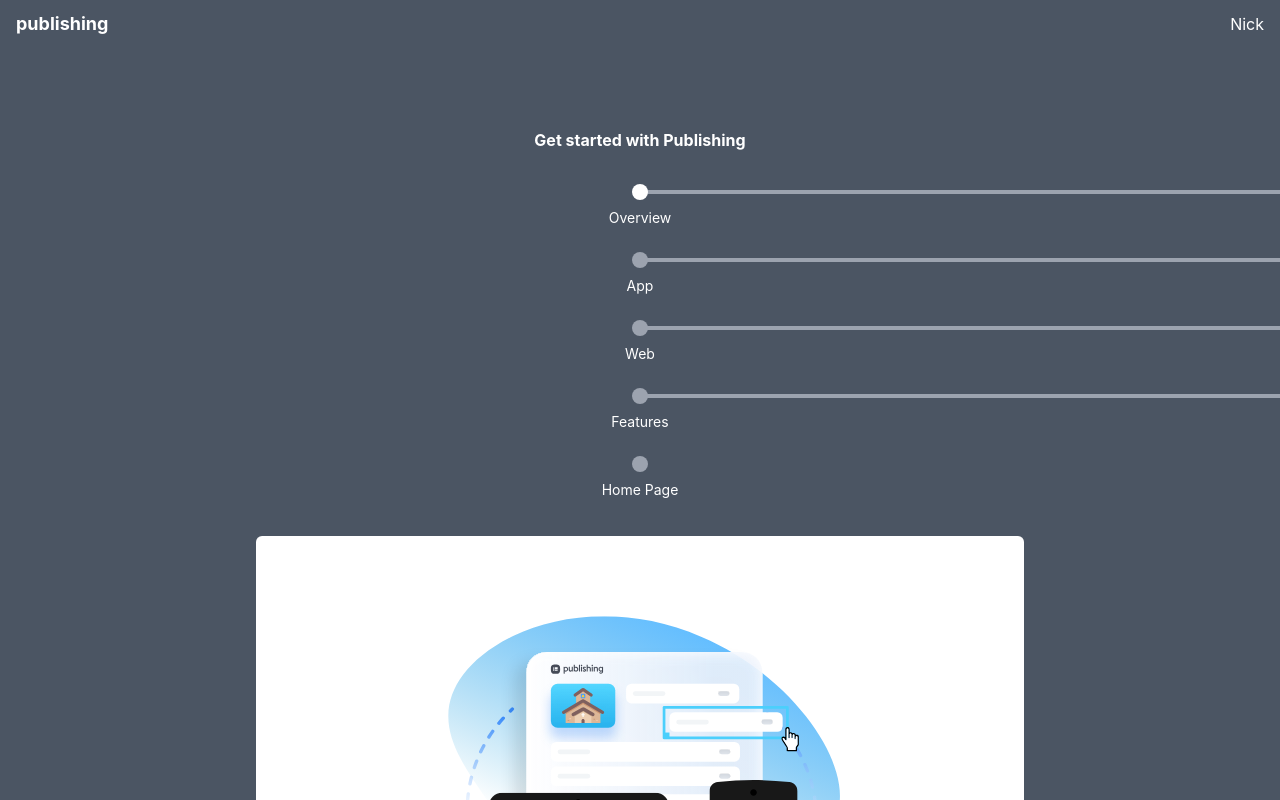
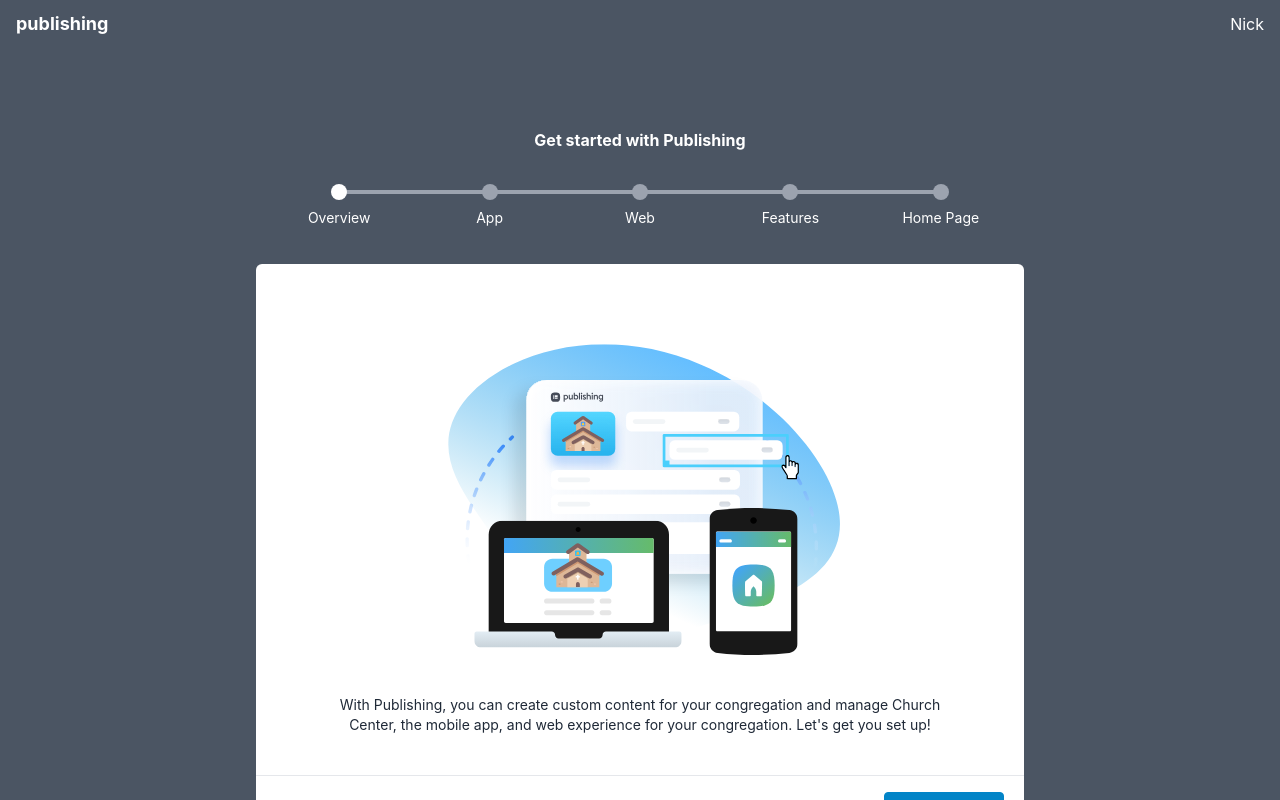
Before and after one commit to morganick/playground-zip-list, a React (Vite) app: page / in a window 1280 px wide. Shown: the top 800 px of the page. Built offline with nearby package versions, Linux system fonts and the light colour scheme.

Commit message:
Tailwind purge was killing the dynamic columns

```diff
--- a/src/components/onboarding/Navigation.tsx
+++ b/src/components/onboarding/Navigation.tsx
@@ -9,8 +9,10 @@ type Props = {
 function Navigation({listData} : Props) {
   const list = ZipList.toList(listData);
   const currItem = ZipList.getCurr(listData);
+  const gridColsStyle = { gridTemplateColumns: `repeat(${list.length}, 1fr)`};
+
   return(
-      <ul className={`my-5 mx-4 list-none grid gap-4 grid-cols-${list.length}`}>
+      <ul className="my-5 mx-4 list-none grid gap-4" style={gridColsStyle}>
         {list.map((item, index) => {
           return (
             <li key={index} className={`relative group ${item.completed ? "completed" : ""} ${item === currItem ? "active" : ""}`}>
```
